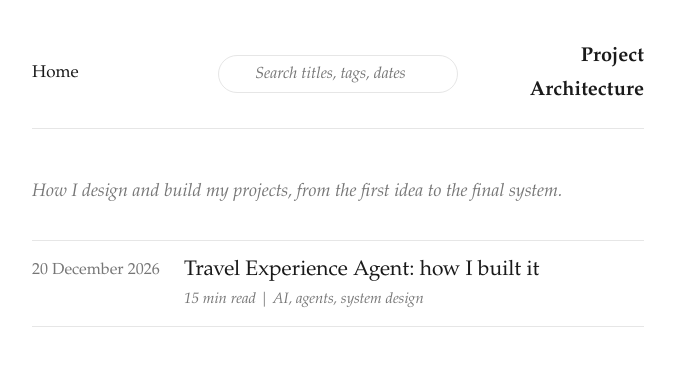
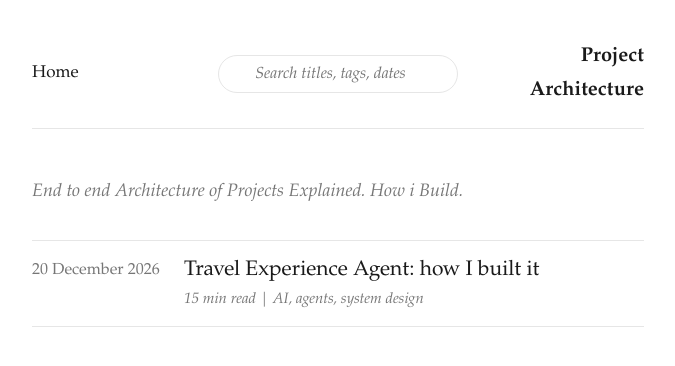
Before and after one commit to isthiscoder/Projects-Architecture, a Jekyll site: the page built from index.html, in a window 1280 px wide. Shown: the top 366 px of the page, without its empty margins (302-977 px from the left). Built offline with Jekyll 4.4.1, drawn with Linux system fonts in a browser that asks for light colours.

Commit message:
Update index.html

```diff
--- a/index.html
+++ b/index.html
@@ -1,7 +1,7 @@
 ---
 layout: default
 ---
-<p class="lede">How I design and build my projects, from the first idea to the final system.</p>
+<p class="lede">End to end Architecture of Projects Explained. How i Build.</p>
 
 <ul id="list">
 {% for post in site.posts %}
```
